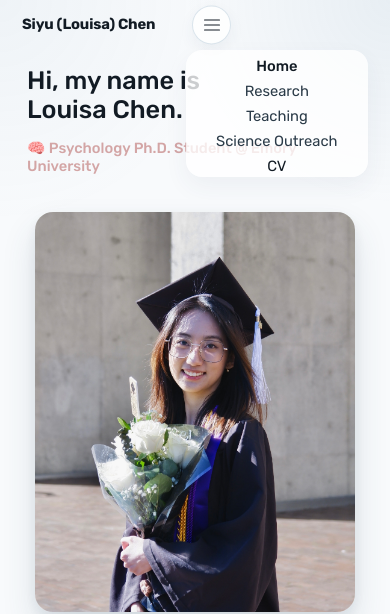
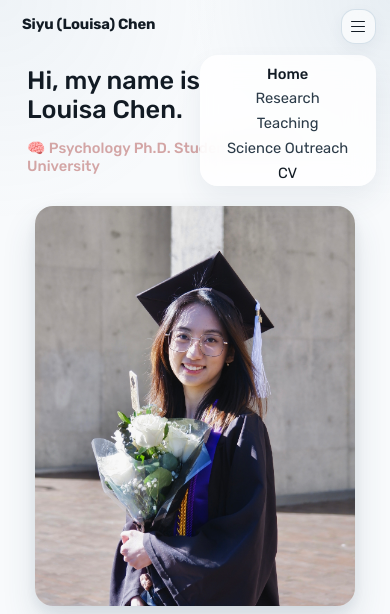
Before and after one commit to louisa-chen-2002/louisa-chen-2002.github.io, a plain HTML site: page index.html in a window 390 px wide. Both pictures are taken after a click on the button "Open navigation menu". Shown: the top 614 px of the page. Drawn offline with Linux system fonts and the light colour scheme.

```diff
--- a/styles.css
+++ b/styles.css
@@ -118,8 +118,10 @@
   display: none;
   padding: 0.52rem 0.82rem;
   border: 1px solid rgba(93, 138, 169, 0.22);
-  border-radius: 999px;
-  background: rgba(255, 255, 255, 0.8);
+  border-radius: 14px;
+  background: rgba(255, 255, 255, 0.58);
+  backdrop-filter: blur(12px);
+  -webkit-backdrop-filter: blur(12px);
   color: var(--text);
   font-family: "Rubik", sans-serif;
   font-size: 0.88rem;
@@ -137,8 +139,8 @@
 
 .mobile-nav-bars span {
   display: block;
-  width: 1rem;
-  height: 1.6px;
+  width: 0.86rem;
+  height: 1.45px;
   border-radius: 999px;
   background: currentColor;
 }
@@ -269,7 +271,7 @@
 }
 
 .hero-kicker {
-  margin: -0.15rem 0 1.15rem;
+  margin: -0.15rem 0 0.72rem;
   color: #d3a5a5;
   font-size: 1rem;
   font-weight: 500;
@@ -1543,8 +1545,8 @@
   .site-header-top {
     display: flex;
     align-items: center;
-    width: calc(100% + 1.375rem);
-    margin-right: -1.375rem;
+    width: calc(100% + 2.35rem);
+    margin-right: -2.35rem;
     position: relative;
   }
 
@@ -1559,7 +1561,7 @@
     order: 1;
     max-width: 100%;
     width: 100%;
-    padding-right: 4.75rem;
+    padding-right: 0;
     white-space: nowrap;
     overflow: hidden;
     text-overflow: ellipsis;
@@ -1571,32 +1573,35 @@
     justify-content: center;
     flex-shrink: 0;
     order: 2;
-    position: absolute;
-    right: 0;
-    top: 50%;
-    transform: translateY(-50%);
-    min-width: 2.45rem;
-    height: 2.45rem;
+    position: fixed;
+    right: max(0.9rem, calc(env(safe-area-inset-right) + 0.45rem));
+    top: max(0.56rem, calc(env(safe-area-inset-top) + 0.16rem));
+    min-width: 2.18rem;
+    height: 2.18rem;
     padding: 0;
-    font-size: 0.9rem;
+    font-size: 0.82rem;
     font-weight: 600;
     line-height: 1;
     touch-action: manipulation;
     -webkit-tap-highlight-color: transparent;
+    z-index: 40;
   }
 
   .site-nav {
     display: none;
-    width: min(11.4rem, calc(100% - 4.5rem));
-    position: absolute;
-    top: calc(100% + 0.2rem);
-    right: 0;
+    width: min(11rem, calc(100vw - 4.5rem));
+    position: fixed;
+    top: max(3.45rem, calc(env(safe-area-inset-top) + 3.05rem));
+    right: max(0.9rem, calc(env(safe-area-inset-right) + 0.45rem));
     margin: 0;
-    padding: 0.55rem 0.7rem 0.1rem;
-    border-radius: 16px;
-    background: rgba(255, 255, 255, 0.78);
-    box-shadow: 0 10px 24px rgba(49, 76, 96, 0.06);
-    z-index: 20;
+    padding: 0.65rem 0.72rem 0.2rem;
+    border-radius: 18px;
+    background: rgba(255, 255, 255, 0.82);
+    backdrop-filter: blur(14px);
+    -webkit-backdrop-filter: blur(14px);
+    box-shadow: 0 14px 28px rgba(49, 76, 96, 0.08);
+    z-index: 39;
+    transform-origin: top right;
   }
 
   .site-header.nav-open .site-nav {
@@ -1687,7 +1692,7 @@
 
   .hero-kicker {
     font-size: 0.92rem;
-    margin-bottom: 1rem;
+    margin-bottom: 0.62rem;
   }
 
   .hero-intro {
```
